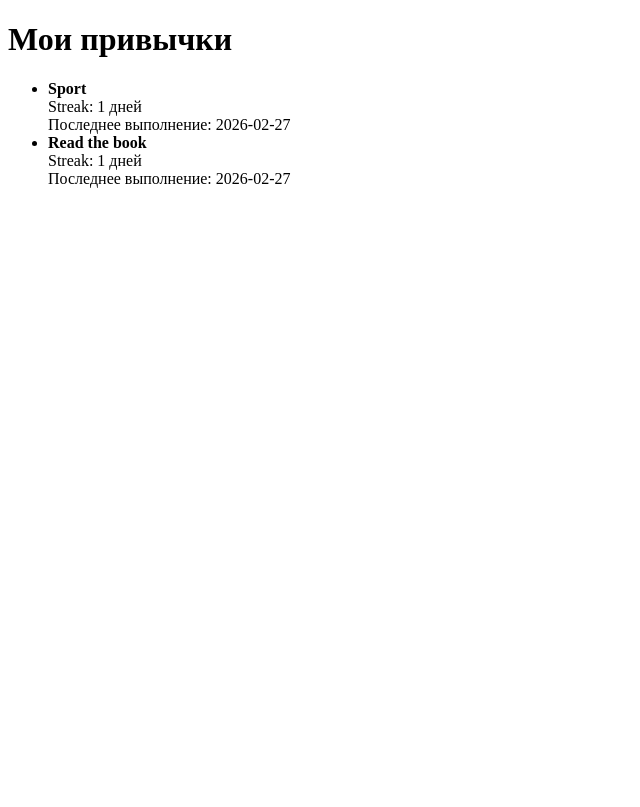
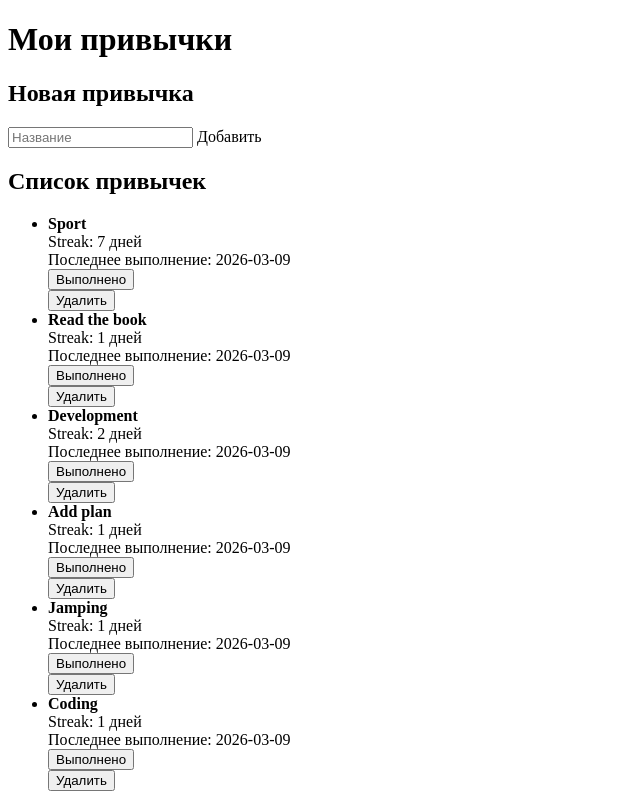
Before and after one commit to Ar1emCoder/learning-journal, a Flask app: page / in a window 1280 px wide. Shown: the whole page, without its empty margins (0-640 px from the left). Before the commit the page ends 188 px from the top, so only its background shows below. Run offline with Flask 3, Linux system fonts and the light colour scheme.

Commit message:
feat: add delete function and smart streak logic

```diff
--- a/habit_tracker_web/app.py
+++ b/habit_tracker_web/app.py
@@ -1,16 +1,97 @@
 import json
-from flask import Flask, render_template
+import os
+from flask import Flask, render_template, url_for, redirect, request
+from datetime import date, datetime, timedelta
 
 app = Flask(__name__)
 
+# Указываем полный путь к файлу
+JSON_PATH = os.path.join(os.path.dirname(__file__), 'habit_tracker.json')
+
+
 def load_habits():
-    with open('habit_tracker.json', 'r', encoding='utf-8') as f:
+    """Загружает привычки из JSON файла"""
+    with open(JSON_PATH, 'r', encoding='utf-8') as f:
         return json.load(f)
+
+
+def save_habits(habits):
+    """Сохраняет привычки в JSON файл"""
+    with open(JSON_PATH, 'w', encoding='utf-8') as f:
+        json.dump(habits, f, ensure_ascii=False, indent=2)
+
 
 @app.route('/')
 def index():
+    """Главная страница со списком привычек"""
     habits = load_habits()
     return render_template('index.html', habits=habits)
 
+
+@app.route('/complete/<int:habit_id>', methods=['POST'])
+def complete(habit_id):
+    """Отмечает привычку как выполненную"""
+    habits = load_habits()
+
+    # Ищем привычку по id, а не по индексу
+    for habit in habits:
+        if habit.get('id') == habit_id:
+            # habit['streak'] = habit.get('streak', 0) + 1
+            today = date.today()
+            last = datetime.strptime(habit['last_completed'], '%Y-%m-%d').date()
+            delta = today - last
+            if last == today:
+                if habit['streak'] == 0:
+                    habit['streak'] = 1
+                else:
+                    print('Цель выполнена сегодня, возвращайтесь завтра!')
+                    break
+            elif last == today - timedelta(days=1):
+                habit['streak'] += 1
+                habit['last_completed'] = today.isoformat()
+                break
+            else:
+                habit['streak'] = 1
+                habit['last_completed'] = today.isoformat()
+                print(f"Увы, вы пропустили {delta} дней")
+                break
+
+
+    save_habits(habits)
+    return redirect(url_for('index'))
+
+@app.route('/add', methods=['POST'])
+def add():
+    name = request.form['name']
+    habits = load_habits()
+    existing_ids = [habit['id'] for habit in habits]
+    if existing_ids:
+        new_id = max(existing_ids) + 1
+    else:
+        new_id = 1
+    today = date.today().isoformat()
+    new_habit = {
+        'id': new_id,
+        'name': name,
+        'streak': 0,
+        'last_completed': today
+    }
+    habits.append(new_habit)
+    save_habits(habits)
+    return redirect(url_for('index')) # перенаправить на главную
+
+@app.route('/delete/<int:habit_id>', methods=['POST'])
+def delete(habit_id):
+    habits = load_habits()
+    # for habit in habits:
+    #     if habit.get('id') == habit_id:
+    for i, habit in enumerate(habits):
+        if habit['id'] == habit_id:
+            del habits[i]
+            break
+
+    save_habits(habits)
+    return redirect(url_for('index'))
+
 if __name__ == "__main__":
     app.run(debug=True)
--- a/habit_tracker_web/habit_tracker.json
+++ b/habit_tracker_web/habit_tracker.json
@@ -4,15 +4,39 @@
     "name": "Sport",
     "description": "Gim a morning",
     "created_at": "2026-02-27T22:43:58.071073",
-    "last_completed": "2026-02-27",
-    "streak": 1
+    "last_completed": "2026-03-09",
+    "streak": 7
   },
   {
     "id": 2,
     "name": "Read the book",
     "description": "10 страниц in day",
     "created_at": "2026-02-27T22:43:58.074054",
-    "last_completed": "2026-02-27",
+    "last_completed": "2026-03-09",
     "streak": 1
+  },
+  {
+    "id": 3,
+    "name": "Development",
+    "streak": 2,
+    "last_completed": "2026-03-09"
+  },
+  {
+    "id": 4,
+    "name": "Add plan",
+    "streak": 1,
+    "last_completed": "2026-03-09"
+  },
+  {
+    "id": 6,
+    "name": "Jamping",
+    "streak": 1,
+    "last_completed": "2026-03-09"
+  },
+  {
+    "id": 7,
+    "name": "Coding",
+    "streak": 1,
+    "last_completed": "2026-03-09"
   }
 ]
--- a/habit_tracker_web/templates/index.html
+++ b/habit_tracker_web/templates/index.html
@@ -6,6 +6,12 @@
 <body>
     <h1>Мои привычки</h1>
 
+    <h2>Новая привычка</h2>
+                <form action="/add" method="post">
+                    <input type="text" name="name" placeholder="Название" required>
+                    <botton type="submit">Добавить</botton>
+                </form>
+    <h2>Список привычек</h2>
     {% if habits %}
         <ul>
         {% for habit in habits %}
@@ -13,6 +19,12 @@
                 <strong>{{ habit.name }}</strong><br>
                 Streak: {{ habit.streak }} дней<br>
                 Последнее выполнение: {{ habit.last_completed }}
+                <form action="/complete/{{ habit.id }}" method="post">
+                    <button type="submit"> Выполнено</button>
+                </form>
+                <form action="/delete/{{ habit.id }}" method="post" style="display: inline;">
+                    <button type="submit" onclick="return confirm('Точно удалить?)">Удалить</button>
+                </form>
             </li>
         {% endfor %}
         </ul>
```
